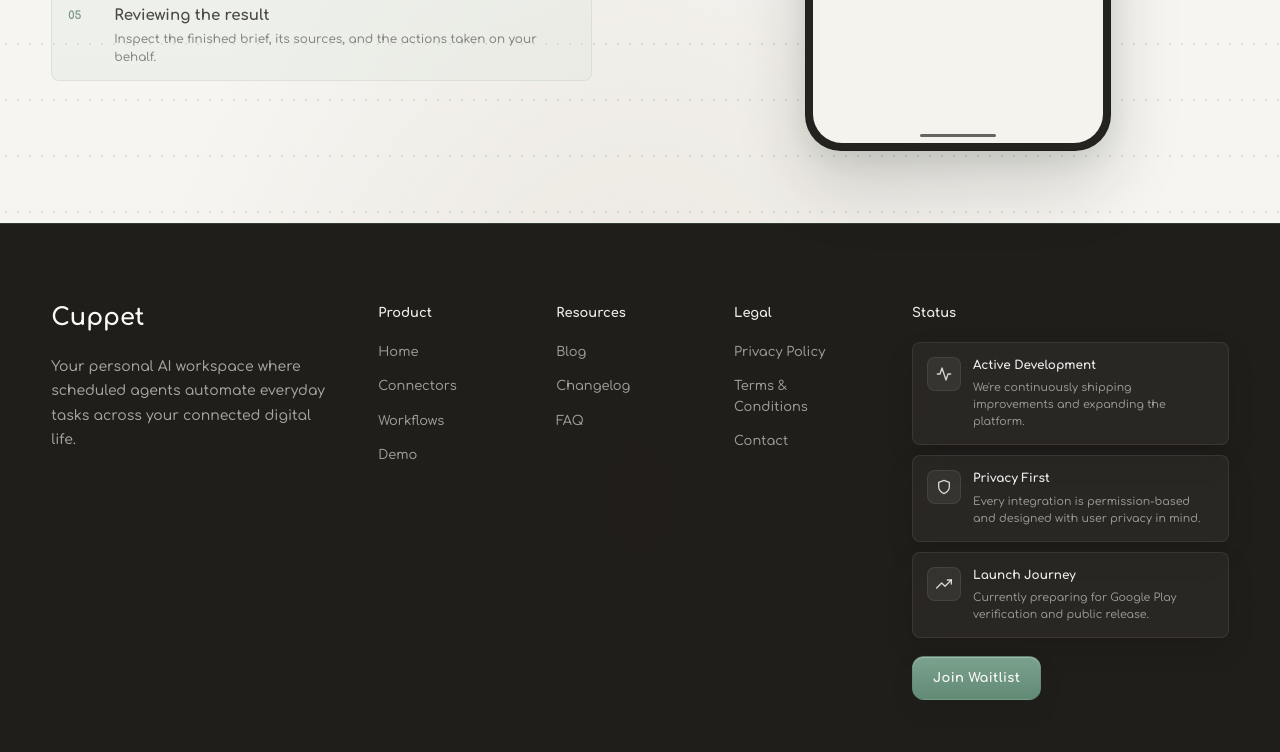
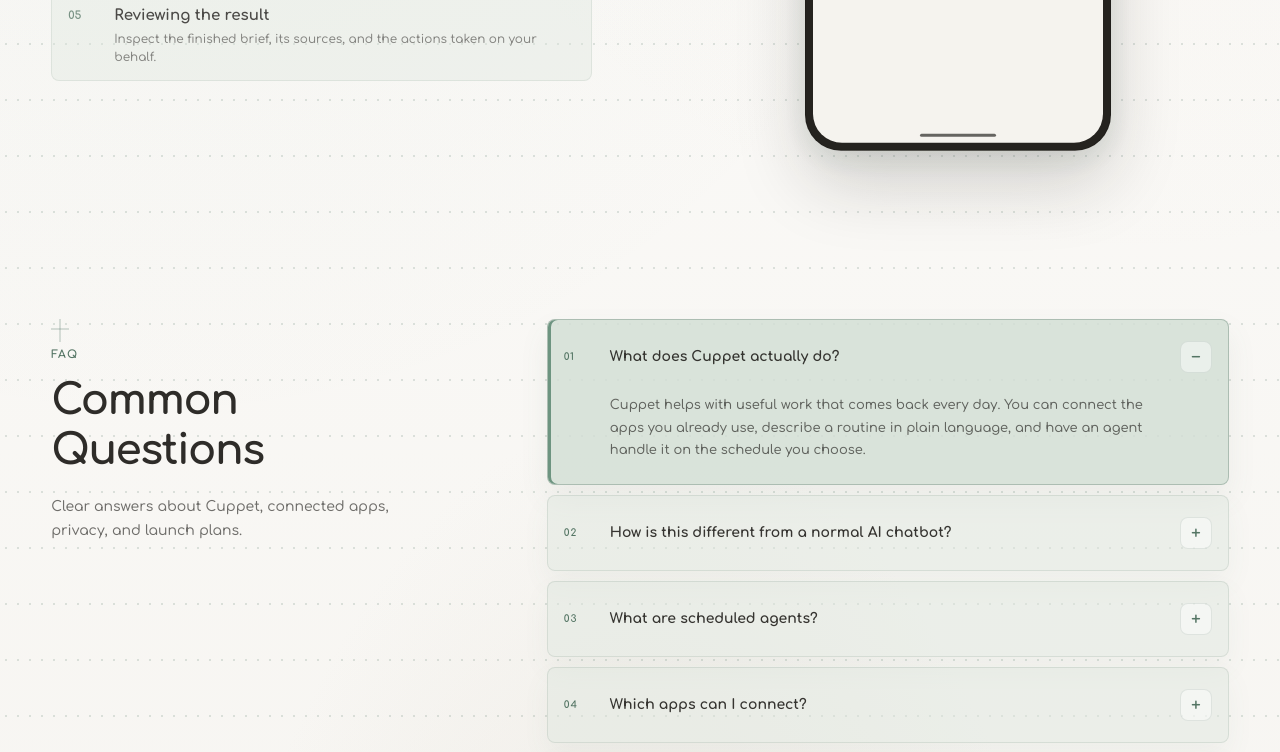
Before and after one commit to tu-tu-op/cuppet, a Next.js app: page / in a window 1280 px wide. Shown: the part 2000-2752 px from the top of the page. Built offline with nearby package versions, Linux system fonts and the light colour scheme.

Commit message:
Add FAQ section to landing page

```diff
--- /dev/null
+++ b/app/FAQSection.module.css
@@ -0,0 +1,177 @@
+.faqSection {
+  display: grid;
+  grid-template-columns: minmax(260px, 0.72fr) minmax(0, 1.28fr);
+  gap: clamp(56px, 9vw, 112px);
+  align-items: start;
+  width: 100%;
+  max-width: 1280px;
+  margin: 0 auto;
+  padding: clamp(64px, 8vw, 96px) clamp(24px, 4vw, 56px) clamp(80px, 9vw, 112px);
+  color: var(--ink);
+  font-family: var(--nav-font);
+}
+
+.faqIntro {
+  position: relative;
+  padding-top: 28px;
+}
+
+.faqIntro > p {
+  margin: 0;
+  color: var(--accent-deep);
+  font-size: 11px;
+  font-weight: 700;
+  letter-spacing: 0.12em;
+  line-height: 1.4;
+  text-transform: uppercase;
+}
+
+.faqIntro h2 {
+  max-width: 420px;
+  margin: 14px 0 0;
+  color: rgba(28, 26, 23, 0.92);
+  font-size: clamp(30px, 3.4vw, 42px);
+  font-weight: 700;
+  letter-spacing: -0.035em;
+  line-height: 1.18;
+}
+
+.faqIntro > span:last-child {
+  display: block;
+  max-width: 400px;
+  margin-top: 20px;
+  color: rgba(28, 26, 23, 0.62);
+  font-size: 14px;
+  font-weight: 500;
+  line-height: 1.7;
+}
+
+.faqList {
+  display: grid;
+  gap: 10px;
+}
+
+.faqItem {
+  background: rgba(222, 229, 222, 0.48);
+  border: 1px solid rgba(84, 117, 100, 0.14);
+  border-radius: 8px;
+  box-shadow: 0 12px 28px rgba(84, 117, 100, 0.06);
+  overflow: hidden;
+}
+
+.faqItem:hover {
+  background: rgba(216, 225, 217, 0.68);
+  border-color: rgba(84, 117, 100, 0.26);
+}
+
+.faqItem[open] {
+  background: rgba(210, 222, 213, 0.82);
+  border-color: rgba(84, 117, 100, 0.34);
+  box-shadow:
+    inset 3px 0 0 var(--accent),
+    0 14px 30px rgba(84, 117, 100, 0.08);
+}
+
+.faqItem summary {
+  display: grid;
+  grid-template-columns: 34px minmax(0, 1fr) 32px;
+  gap: 12px;
+  align-items: center;
+  min-height: 74px;
+  padding: 14px 16px;
+  color: rgba(28, 26, 23, 0.88);
+  font-size: 14px;
+  font-weight: 700;
+  line-height: 1.45;
+  list-style: none;
+  cursor: pointer;
+}
+
+.faqItem summary::-webkit-details-marker {
+  display: none;
+}
+
+.questionNumber {
+  color: var(--accent-deep);
+  font-size: 10px;
+  font-weight: 700;
+  letter-spacing: 0.08em;
+}
+
+.indicator {
+  display: grid;
+  place-items: center;
+  width: 32px;
+  height: 32px;
+  color: var(--accent-deep);
+  background: rgba(255, 255, 255, 0.46);
+  border: 1px solid rgba(84, 117, 100, 0.14);
+  border-radius: 8px;
+  font-size: 18px;
+  font-weight: 500;
+}
+
+.indicator i {
+  grid-area: 1 / 1;
+  font-style: normal;
+  line-height: 1;
+}
+
+.minus,
+.faqItem[open] .plus {
+  display: none;
+}
+
+.faqItem[open] .minus {
+  display: block;
+}
+
+.faqItem > p {
+  max-width: 720px;
+  margin: 0;
+  padding: 0 60px 22px 62px;
+  color: rgba(28, 26, 23, 0.64);
+  font-size: 13px;
+  font-weight: 500;
+  line-height: 1.75;
+}
+
+@media (max-width: 900px) {
+  .faqSection {
+    grid-template-columns: 1fr;
+    gap: 40px;
+  }
+
+  .faqIntro > span:last-child {
+    max-width: 560px;
+  }
+}
+
+@media (max-width: 720px) {
+  .faqSection {
+    gap: 34px;
+    padding: 56px 20px 72px;
+  }
+
+  .faqIntro h2 {
+    font-size: 29px;
+  }
+
+  .faqItem summary {
+    grid-template-columns: 26px minmax(0, 1fr) 30px;
+    gap: 9px;
+    min-height: 68px;
+    padding: 13px 12px;
+    font-size: 12px;
+  }
+
+  .indicator {
+    width: 30px;
+    height: 30px;
+  }
+
+  .faqItem > p {
+    padding: 0 42px 18px 47px;
+    font-size: 12px;
+  }
+}
--- /dev/null
+++ b/app/FAQSection.tsx
@@ -0,0 +1,83 @@
+import styles from "./FAQSection.module.css";
+
+const faqs = [
+  {
+    question: "What does Cuppet actually do?",
+    answer:
+      "Cuppet helps with useful work that comes back every day. You can connect the apps you already use, describe a routine in plain language, and have an agent handle it on the schedule you choose.",
+  },
+  {
+    question: "How is this different from a normal AI chatbot?",
+    answer:
+      "A chatbot waits for you to open it and ask. Cuppet is designed for work that should keep moving without another prompt, while still giving you a clear view of what the agent did and where the result came from.",
+  },
+  {
+    question: "What are scheduled agents?",
+    answer:
+      "A scheduled agent is a saved task with a time, a set of connected tools, and boundaries you approve. It might prepare a morning brief on weekdays, check a recurring deadline, or organize new information before you need it.",
+  },
+  {
+    question: "Which apps can I connect?",
+    answer:
+      "We are building connectors for everyday tools such as Gmail, Google Calendar, Drive, Docs, Notion, Slack, and common work platforms. Connector availability will grow as the product develops, and each connection will be optional.",
+  },
+  {
+    question: "Is my data private?",
+    answer:
+      "Connections are permission-based. You choose which apps an agent can use and review the access it needs before approving it. We are building these controls into the product from the start, not adding them later.",
+  },
+  {
+    question: "Is the product live yet?",
+    answer:
+      "Not publicly yet. Cuppet is in active development, and we are preparing for Google Play verification and launch. People on the waitlist will hear about access as it becomes available.",
+  },
+  {
+    question: "Do I need technical knowledge to use it?",
+    answer:
+      "No. The goal is to let you describe what you need in everyday language, choose when it should happen, and review the permissions. You should not need to build workflows or understand code.",
+  },
+  {
+    question: "Can I use it for work, study, and everyday tasks?",
+    answer:
+      "Yes. The same idea applies across all three: gather the right context, handle a repeatable routine, and bring back a useful result. You decide which tasks and connected apps belong in your setup.",
+  },
+  {
+    question: "What does building in public mean here?",
+    answer:
+      "It means we are being honest about where the product is today and sharing how it takes shape. We will talk about what is working, what is still being improved, and what we learn on the way to launch.",
+  },
+  {
+    question: "How do I join the waitlist?",
+    answer:
+      "Use the Join Waitlist button and tell us briefly how you hope to use Cuppet. We will also ask for your name and email so we can contact you when there is meaningful launch news or access to share.",
+  },
+] as const;
+
+export default function FAQSection() {
+  return (
+    <section className={styles.faqSection} id="faq" aria-labelledby="faq-heading">
+      <div className={styles.faqIntro}>
+        <span className="section-cross" aria-hidden="true" />
+        <p>FAQ</p>
+        <h2 id="faq-heading">Common Questions</h2>
+        <span>Clear answers about Cuppet, connected apps, privacy, and launch plans.</span>
+      </div>
+
+      <div className={styles.faqList}>
+        {faqs.map(({ question, answer }, index) => (
+          <details className={styles.faqItem} key={question} open={index === 0}>
+            <summary>
+              <span className={styles.questionNumber}>{String(index + 1).padStart(2, "0")}</span>
+              <span>{question}</span>
+              <span className={styles.indicator} aria-hidden="true">
+                <i className={styles.plus}>+</i>
+                <i className={styles.minus}>−</i>
+              </span>
+            </summary>
+            <p>{answer}</p>
+          </details>
+        ))}
+      </div>
+    </section>
+  );
+}
--- a/app/Footer.tsx
+++ b/app/Footer.tsx
@@ -18,7 +18,7 @@
     links: [
       ["Blog", "/blog"],
       ["Changelog", "/changelog"],
-      ["FAQ", "/faq"],
+      ["FAQ", "/#faq"],
     ],
   },
   {
--- a/app/page.tsx
+++ b/app/page.tsx
@@ -1,5 +1,6 @@
 import ConnectorsSection from "./ConnectorsSection";
 import DemoSection from "./DemoSection";
+import FAQSection from "./FAQSection";
 import Footer from "./Footer";
 import ImageCarousel from "./ImageCarousel";
 import SiteNav from "./SiteNav";
@@ -27,6 +28,7 @@
       </section>
       <ConnectorsSection />
       <DemoSection />
+      <FAQSection />
       <Footer />
     </main>
   );
```
